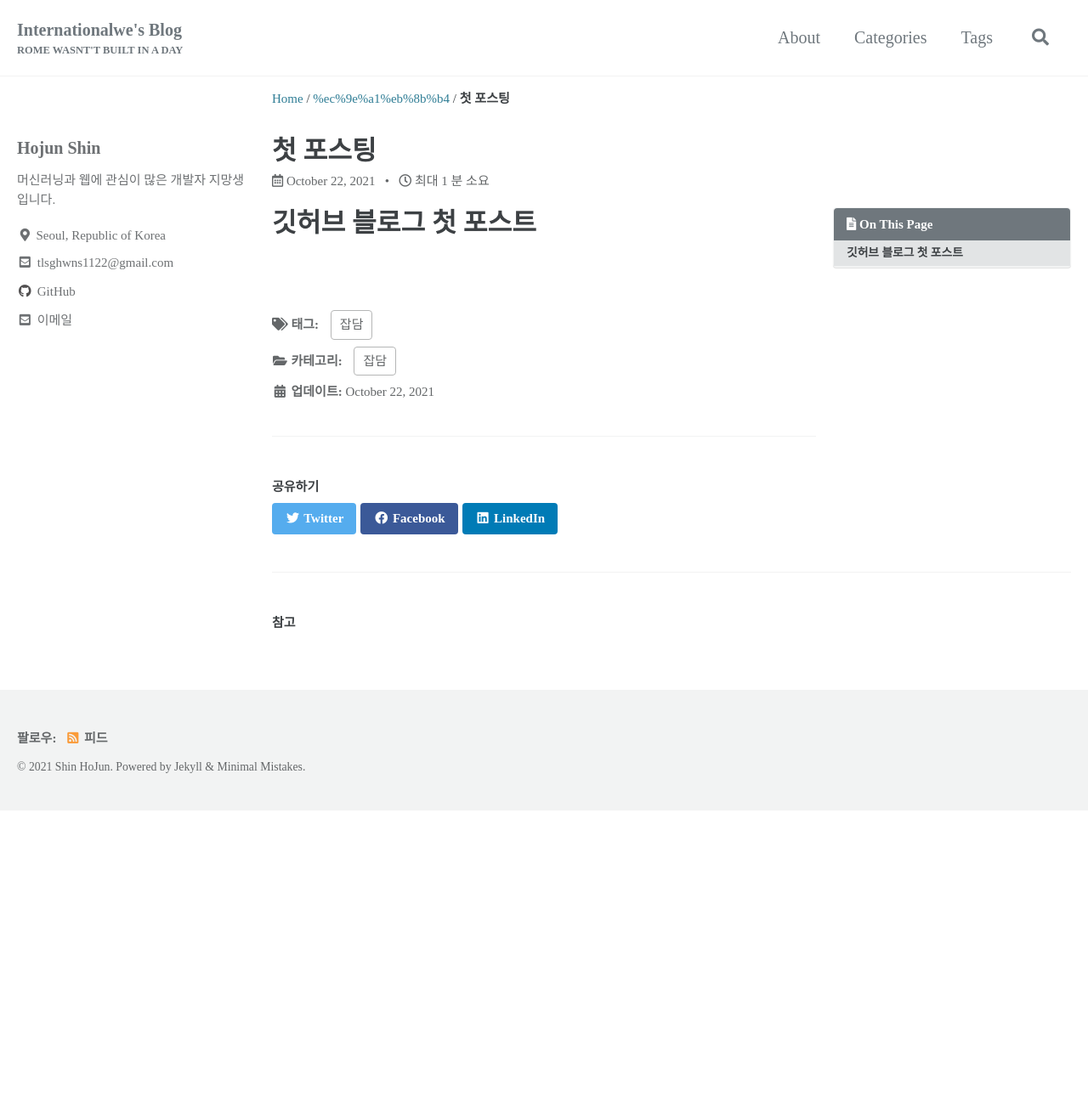
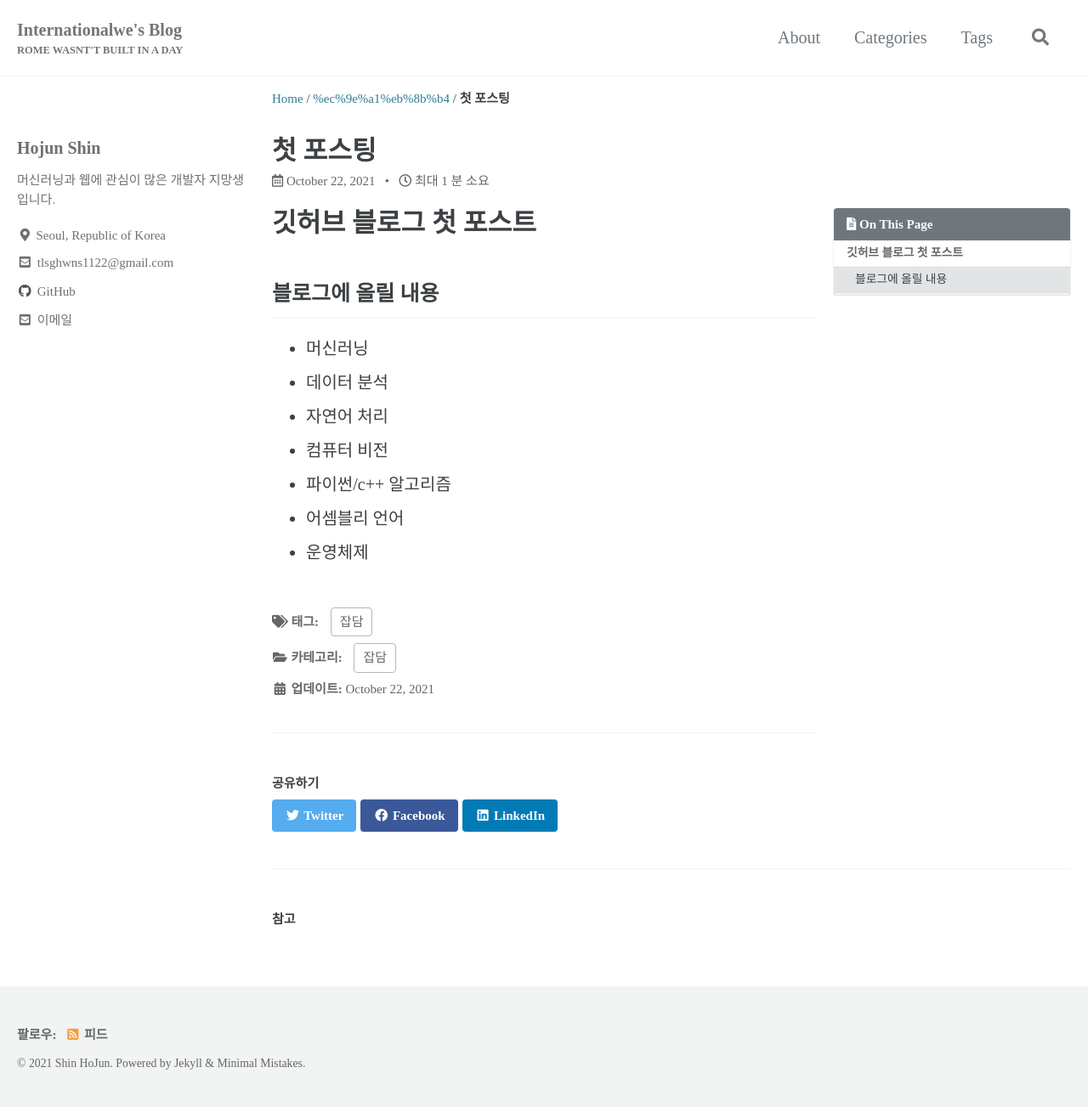
Before and after one commit to internationalwe/internationalwe.github.io, a Jekyll site: the page built from _posts/2021-10-22-first.md, in a window 1280 px wide. Shown: the whole page at 85% size. Built offline with Jekyll 4.4.1, drawn with Linux system fonts in a browser that asks for light colours; cached includes are drawn as plain includes; some web fonts are replaced; before the commit the page ends 954 px from its top, so only the background shows below that.

Commit message:
Update 2021-10-22-first.md

```diff
--- a/_posts/2021-10-22-first.md
+++ b/_posts/2021-10-22-first.md
@@ -10,3 +10,12 @@ tags:
 ---
 
 # 깃허브 블로그 첫 포스트
+
+## 블로그에 올릴 내용
+ - 머신러닝
+ - 데이터 분석
+ - 자연어 처리
+ - 컴퓨터 비전
+ - 파이썬/c++ 알고리즘
+ - 어셈블리 언어
+ - 운영체제
```
